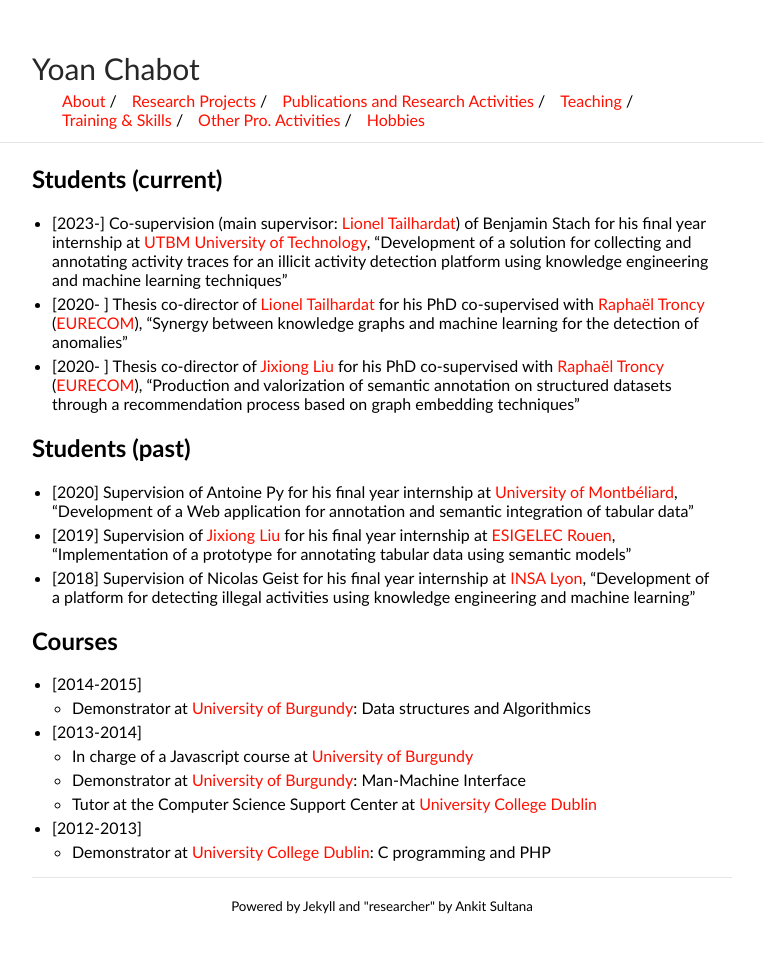
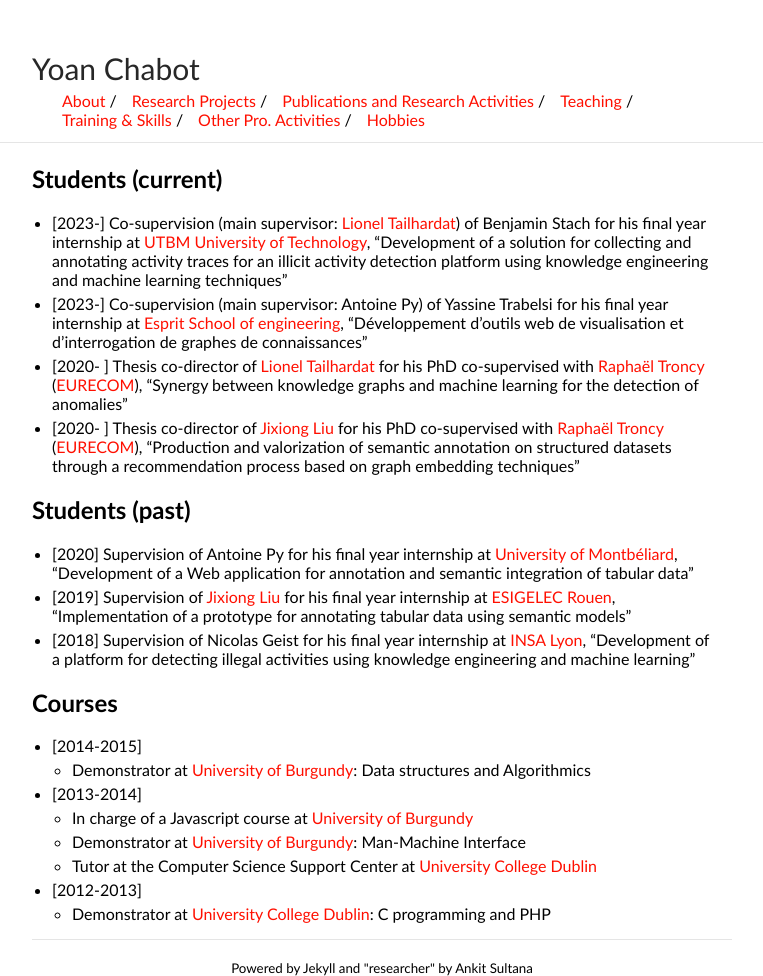
Before and after one commit to yoanchabot/yoanchabot.github.io, a Jekyll site: the page built from teaching.md, in a window 1280 px wide. Shown: the whole page, without its empty margins (258-1021 px from the left). Built offline with Jekyll 4.4.1, drawn with Linux system fonts in a browser that asks for light colours; before the commit the page ends 914 px from its top, so only the background shows below that.

Commit message:
Update teaching.md

```diff
--- a/teaching.md
+++ b/teaching.md
@@ -5,6 +5,7 @@ title: Teaching
 
 ## Students (current)
 * [2023-] Co-supervision (main supervisor: [Lionel Tailhardat](https://genears.github.io/)) of Benjamin Stach for his final year internship at [UTBM University of Technology](http://www.univ-fcomte.fr/), "Development of a solution for collecting and annotating activity traces for an illicit activity detection platform using knowledge engineering and machine learning techniques"
+* [2023-] Co-supervision (main supervisor: Antoine Py) of Yassine Trabelsi for his final year internship at [Esprit School of engineering](https://esprit.tn/), "Développement d'outils web de visualisation et d'interrogation de graphes de connaissances"
 * [2020- ] Thesis co-director of [Lionel Tailhardat](https://genears.github.io/) for his PhD co-supervised with [Raphaël Troncy](https://www.eurecom.fr/~troncy/) ([EURECOM](http://www.eurecom.fr)), "Synergy between knowledge graphs and machine learning for the detection of anomalies"
 * [2020- ] Thesis co-director of [Jixiong Liu](https://www.yansera.com/) for his PhD co-supervised with [Raphaël Troncy](https://www.eurecom.fr/~troncy/) ([EURECOM](http://www.eurecom.fr)), "Production and valorization of semantic annotation on structured datasets through a recommendation process based on graph embedding techniques"
 
```
